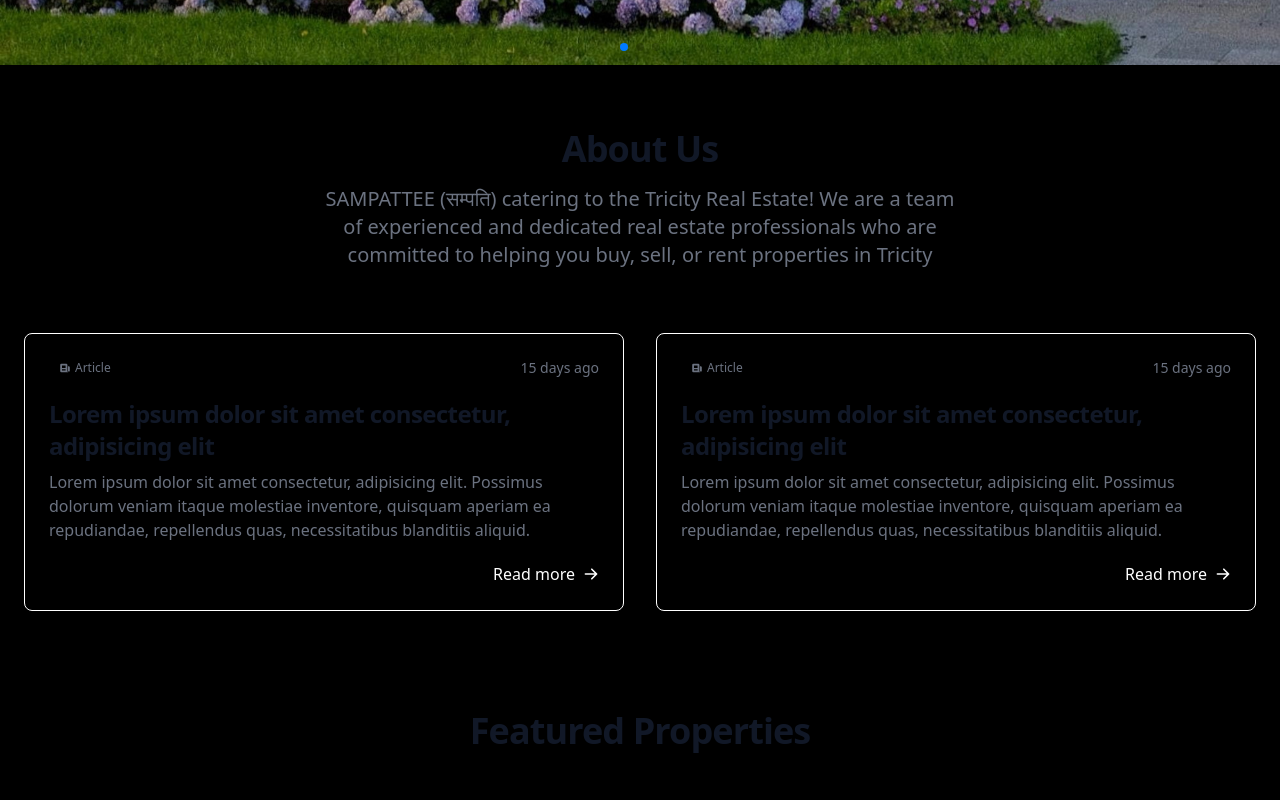
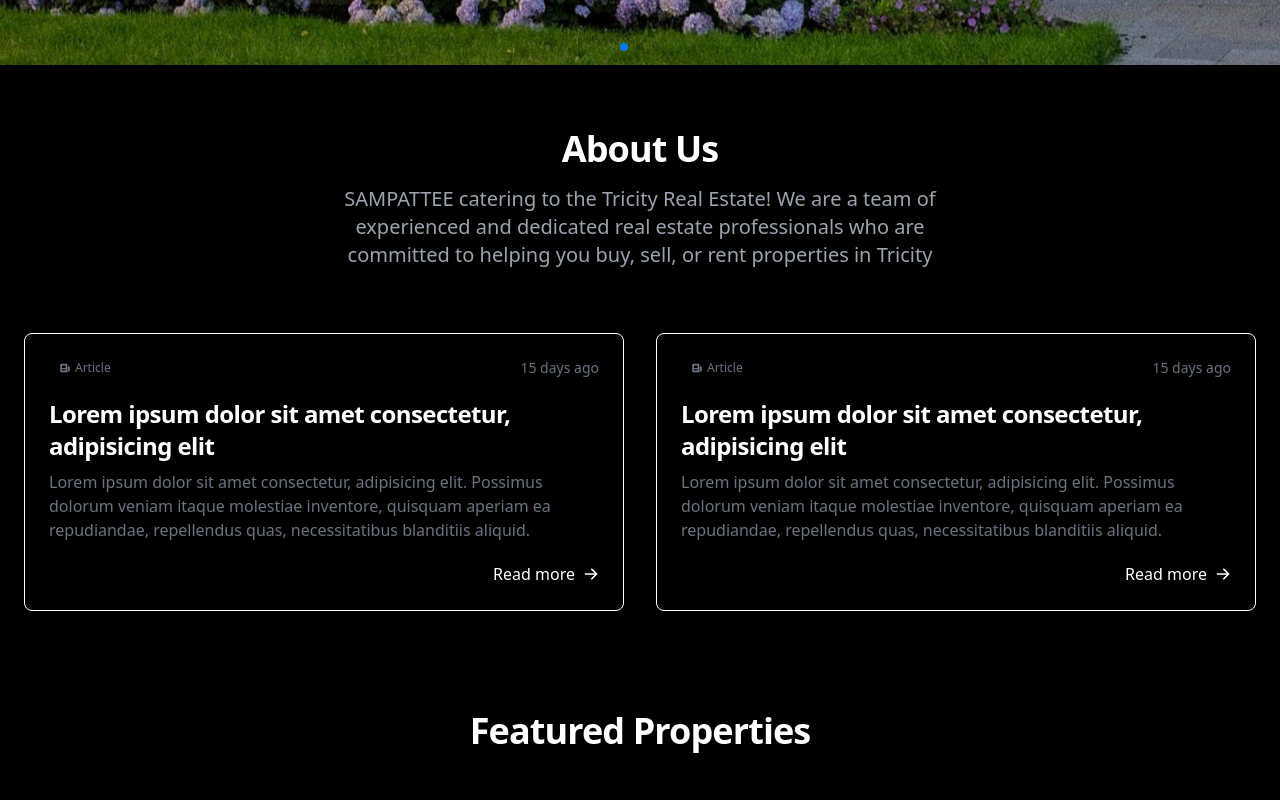
Before and after one commit to evosynchtech/sampattee, a React (Vite) app: page / in a window 1280 px wide. Shown: the part 800-1600 px from the top of the page. Built offline with nearby package versions, Linux system fonts and the light colour scheme.

Commit message:
Fixed: Text color issue

```diff
--- a/src/components/about/About.jsx
+++ b/src/components/about/About.jsx
@@ -6,11 +6,11 @@
     <section class="bg-black">
       <div class="py-8 px-4 mx-auto max-w-screen-xl lg:py-16 lg:px-6">
         <div class="mx-auto max-w-screen-sm text-center lg:mb-16 mb-8">
-          <h2 class="mb-4 text-3xl lg:text-4xl tracking-tight font-extrabold text-gray-900 dark:text-white">
+          <h2 class="mb-4 text-3xl lg:text-4xl tracking-tight font-extrabold text-white">
             About Us
           </h2>
-          <p class="font-light text-gray-500 sm:text-xl dark:text-gray-400">
-            SAMPATTEE (सम्पति) catering to the Tricity Real Estate! We are a
+          <p class="font-light text-gray-400 sm:text-xl">
+            SAMPATTEE catering to the Tricity Real Estate! We are a
             team of experienced and dedicated real estate professionals who are
             committed to helping you buy, sell, or rent properties in Tricity
           </p>
--- a/src/components/about/AboutCard.jsx
+++ b/src/components/about/AboutCard.jsx
@@ -4,7 +4,7 @@
   return (
     <article class="p-6 bg-black rounded-lg border border-white shadow-md">
       <div class="flex justify-between items-center mb-5 text-gray-500">
-        <span class="bg-primary-100 text-primary-800 text-xs font-medium inline-flex items-center px-2.5 py-0.5 rounded dark:bg-primary-200 dark:text-primary-800">
+        <span class="bg-primary-100 text-primary-800 text-xs font-medium inline-flex items-center px-2.5 py-0.5 rounded">
           <svg
             class="mr-1 w-3 h-3"
             fill="currentColor"
@@ -22,10 +22,10 @@
         </span>
         <span class="text-sm">{days}</span>
       </div>
-      <h2 class="mb-2 text-2xl font-bold tracking-tight text-gray-900 dark:text-white">
+      <h2 class="mb-2 text-2xl font-bold tracking-tight text-white">
         <a href="#">{title}</a>
       </h2>
-      <p class="mb-5 font-light text-gray-500 dark:text-gray-400">
+      <p class="mb-5 font-light text-gray-500">
         {description}
       </p>
       <div class="flex justify-between items-center">
--- a/src/components/title/Title.jsx
+++ b/src/components/title/Title.jsx
@@ -3,7 +3,7 @@
 function Title({ title }) {
   return (
     <div class="mx-auto max-w-screen-sm text-center lg:mb-16 mb-8">
-      <h2 class="mb-4 text-3xl lg:text-4xl tracking-tight font-extrabold text-gray-900 dark:text-white">
+      <h2 class="mb-4 text-3xl lg:text-4xl tracking-tight font-extrabold text-white">
         {title}
       </h2>
       {/* <p class="font-light text-gray-500 sm:text-xl dark:text-gray-400">
--- a/src/pages/About.jsx
+++ b/src/pages/About.jsx
@@ -5,13 +5,13 @@
     <div className="property-container w-full bg-black flex flex-col items-center justify-center">
       <div className="max-w-[1000px] bg-gray-950 rounded-xl px-6">
         <div className="w-full py-4">
-          <h1 className="mb-4 text-3xl lg:text-4xl tracking-tight font-extrabold text-gray-900 dark:text-white">
+          <h1 className="mb-4 text-3xl lg:text-4xl tracking-tight font-extrabold text-white">
             About Sampattee
           </h1>
         </div>
         <div className="w-full sm:px-4 py-4">
           <p className="text-white py-4">
-            SAMPATTEE (सम्पति) catering to the Tricity Real Estate! We are a
+            SAMPATTEE catering to the Tricity Real Estate! We are a
             team of experienced and dedicated real estate professionals who are
             committed to helping you buy, sell, or rent properties in Tricity
           </p>
--- a/src/pages/Error.jsx
+++ b/src/pages/Error.jsx
@@ -9,16 +9,16 @@
           <h1 class="mb-4 text-7xl tracking-tight font-extrabold lg:text-9xl text-white">
             404
           </h1>
-          <p class="mb-4 text-3xl tracking-tight font-bold text-gray-900 md:text-4xl dark:text-white">
+          <p class="mb-4 text-3xl tracking-tight font-bold md:text-4xl text-white">
             Something's missing.
           </p>
-          <p class="mb-4 text-lg font-light text-gray-500 dark:text-gray-400">
+          <p class="mb-4 text-lg font-light text-gray-400">
             Sorry, we can't find that page. You'll find lots to explore on the
             home page.{" "}
           </p>
           <Link
             to="/"
-            class="inline-flex hover:underline text-white bg-primary-600 hover:bg-primary-800 focus:ring-4 focus:outline-none focus:ring-primary-300 font-medium rounded-lg text-sm px-5 py-2.5 text-center dark:focus:ring-primary-900 my-4"
+            class="inline-flex hover:underline text-white bg-primary-600 hover:bg-primary-800 focus:ring-4 focus:outline-none focus:ring-primary-300 font-medium rounded-lg text-sm px-5 py-2.5 text-center my-4"
           >
             Back to Homepage
           </Link>
--- a/src/pages/ShowPlaceWise.jsx
+++ b/src/pages/ShowPlaceWise.jsx
@@ -18,7 +18,7 @@
     <div className="place-wise-property-container w-full bg-black flex flex-col items-center justify-center">
       <div className="max-w-[1000px] bg-gray-950 rounded-xl px-6">
         <div className="w-full my-4">
-          <h1 className="mb-4 w-full capitalize text-3xl lg:text-4xl tracking-tight font-extrabold text-gray-900 dark:text-white">
+          <h1 className="mb-4 w-full capitalize text-3xl lg:text-4xl tracking-tight font-extrabold text-white">
             {placeName}
           </h1>
         </div>
```
